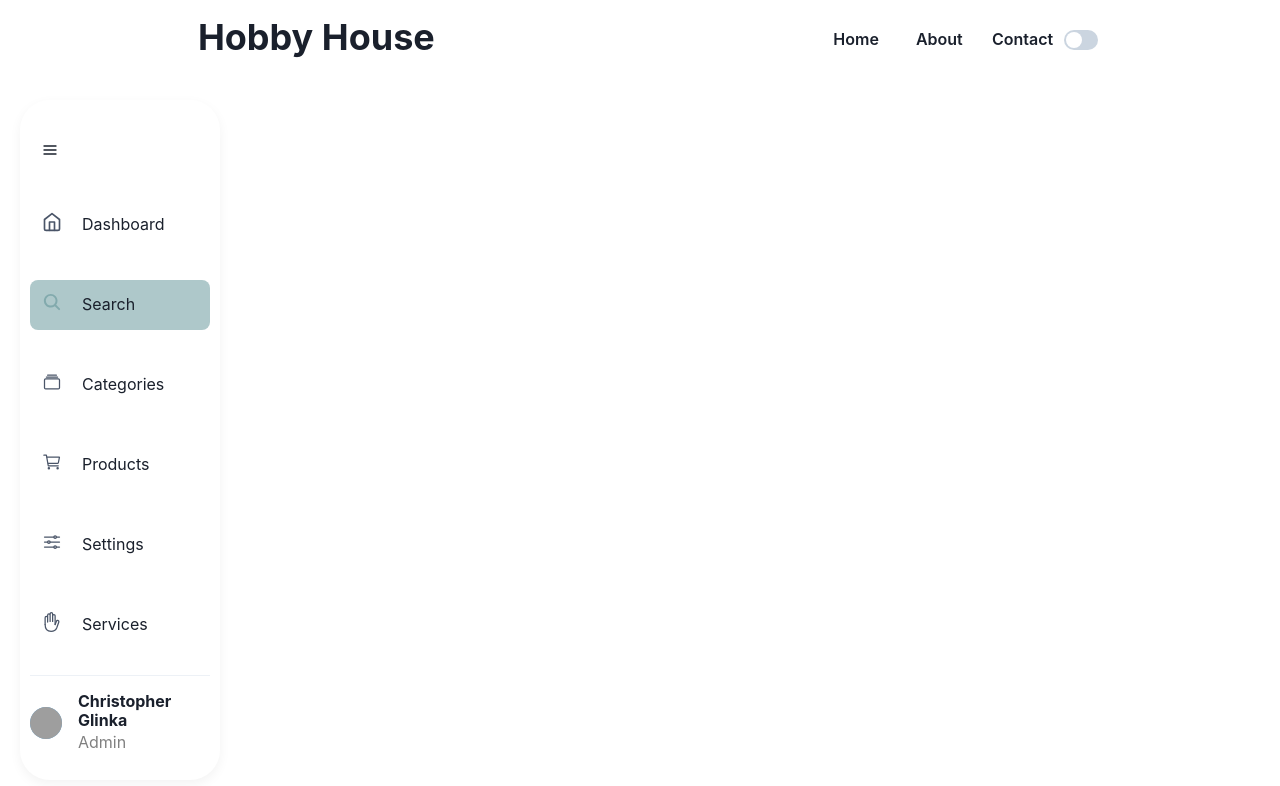
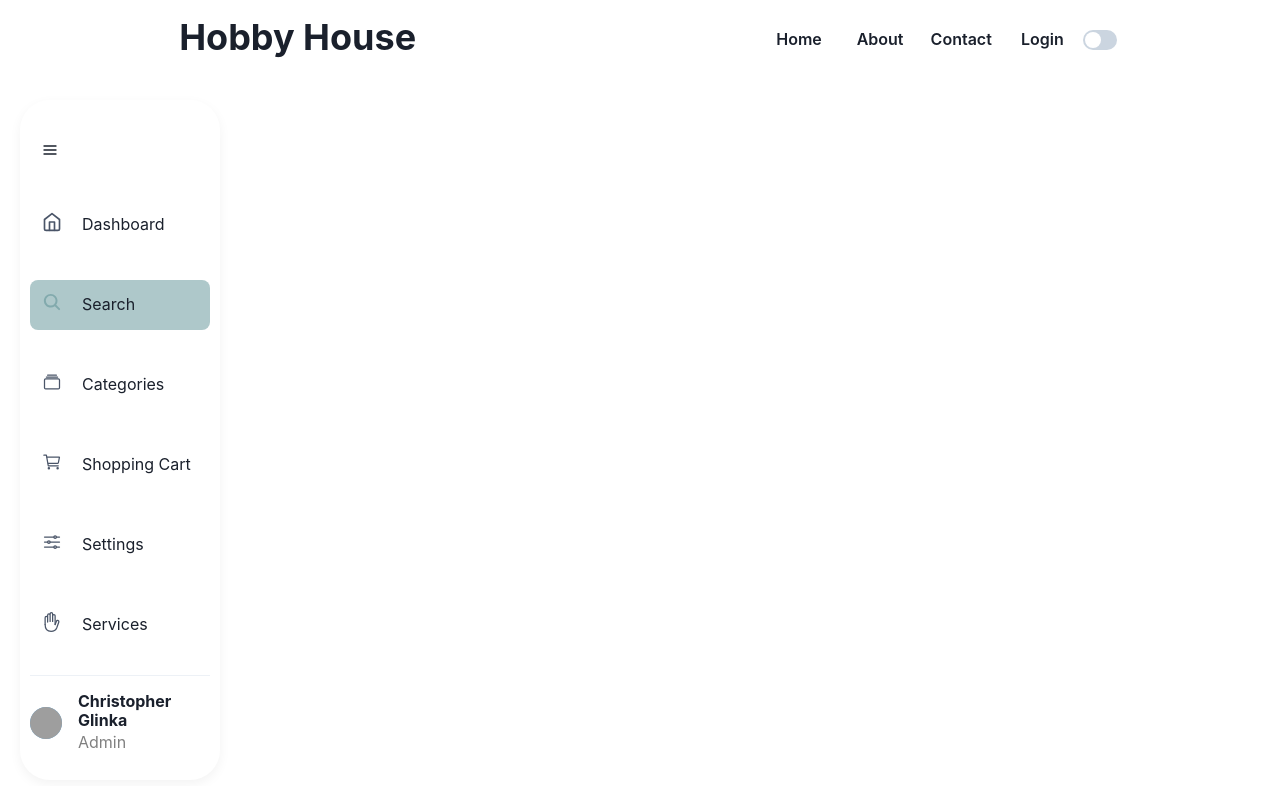
Before and after one commit to CGlinka95/hobby-house, a Next.js app in the folder hobby-house/: page / in a window 1280 px wide. Shown: the top 786 px of the page. Built offline with nearby package versions, Linux system fonts and the light colour scheme; grey boxes are pictures that could not be loaded.

Commit message:
buttons
added a shopping cart and login button

```diff
--- a/hobby-house/components/navbar/NavBar.js
+++ b/hobby-house/components/navbar/NavBar.js
@@ -41,7 +41,7 @@ export default function NavBar() {
                     <Button
                       as="a"
                       variant="ghost"
-                      aria-label="Home"
+                      aria-label="About"
                       my={5}
                       w="100%"
                     >
@@ -52,11 +52,22 @@ export default function NavBar() {
                     <Button
                       as="a"
                       variant="ghost"
-                      aria-label="Home"
+                      aria-label="Contact"
                       my={5}
                       w="100%"
                     >
                       Contact
+                    </Button>
+                  </NextLink>
+                  <NextLink href="/" passHref>
+                    <Button
+                      as="a"
+                      variant="ghost"
+                      aria-label="Login"
+                      my={5}
+                      w="100%"
+                    >
+                      Login
                     </Button>
                   </NextLink>
                 </Flex>
@@ -115,7 +126,7 @@ export default function NavBar() {
                         <Button
                         as="a"
                         variant="ghost"
-                        aria-label="Home"
+                        aria-label="About"
                         my={5}
                         w="100%"
                         >
@@ -126,11 +137,22 @@ export default function NavBar() {
                         <Button
                         as="a"
                         variant="ghost"
-                        aria-label="Home"
+                        aria-label="Contact"
                         my={5}
                         w="100%"
                         >
                         Contact
+                        </Button>
+                    </NextLink>
+                    <NextLink href="/" passHref>
+                        <Button
+                        as="a"
+                        variant="ghost"
+                        aria-label="Login"
+                        my={5}
+                        w="100%"
+                        >
+                        Login
                         </Button>
                     </NextLink>
                 </Flex>
--- a/hobby-house/components/sidebar/SideBar.js
+++ b/hobby-house/components/sidebar/SideBar.js
@@ -57,7 +57,7 @@ export default function SideBar() {
                 <NavItem navSize={navSize} icon={FiHome} title="Dashboard" description="This is the description for the dashboard" />
                 <NavItem navSize={navSize} icon={IoSearch} title="Search" active />
                 <NavItem navSize={navSize} icon={IoAlbumsOutline} title="Categories" />
-                <NavItem navSize={navSize} icon={IoCartOutline} title="Products" />
+                <NavItem navSize={navSize} icon={IoCartOutline} title="Shopping Cart" />
                 <NavItem navSize={navSize} icon={IoOptionsOutline} title="Settings" />
                 <NavItem navSize={navSize} icon={IoHandLeftOutline} title="Services" />
             </Flex>
```
